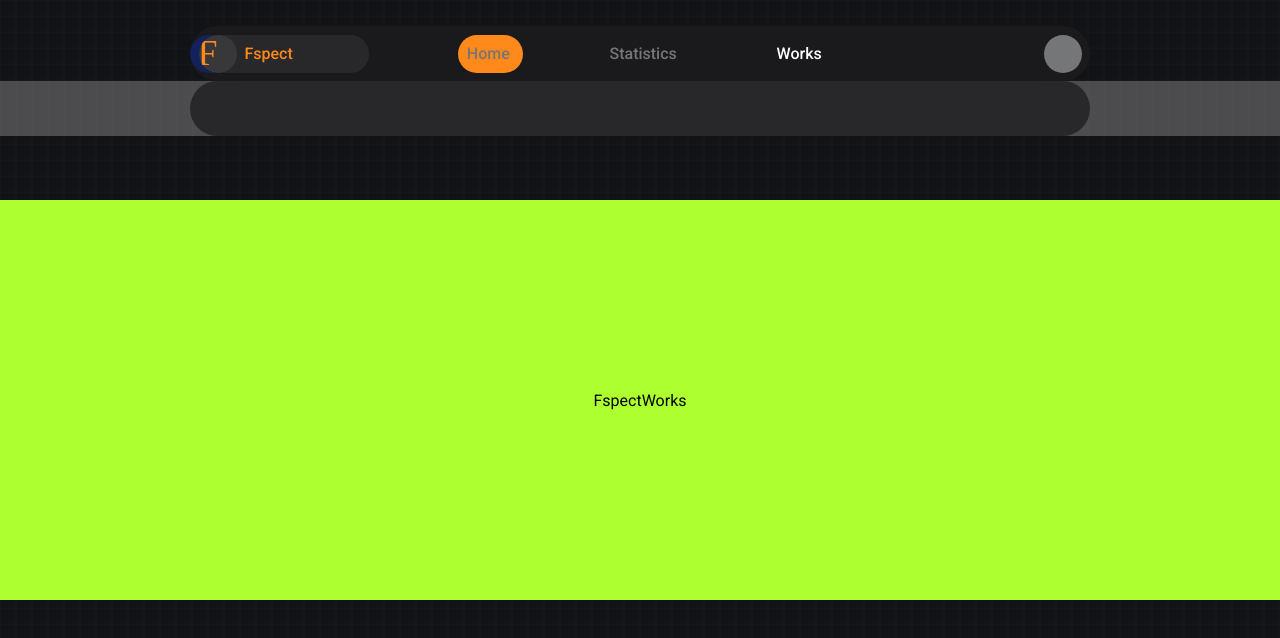
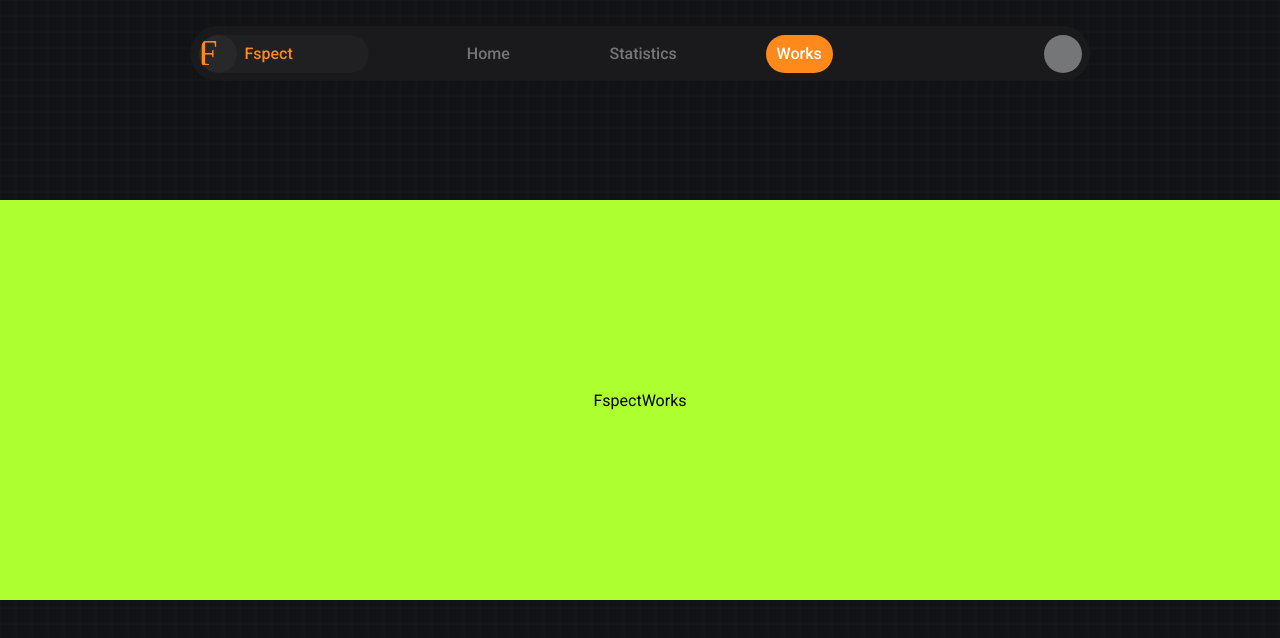
Before and after one commit to SeenLenz/SeenLenzSiteProtFr, a React (Create React App) app: page /Fspect/works in a window 1280 px wide. Shown: the top 638 px of the page. Built offline with nearby package versions, Linux system fonts and the light colour scheme.

Commit message:
somehow this shitpile kinda works actually

```diff
--- a/src/components/NavbarFinal.js
+++ b/src/components/NavbarFinal.js
@@ -14,12 +14,17 @@ import MusicPlayer from "../img/PPictures/MusicPlayer.svg";
 import { NavLink } from "react-router-dom";
 import { motion, Variants, spring, delay } from "framer-motion";
 import { AnimatePresence } from "framer-motion";
+import { useLocation } from "react-router-dom";
+import { navtreeContext } from "../App";
 
 export function NavbarFinal() {
+  const location = useLocation();
+  const [navTree, setnavTree] = useContext(navtreeContext);
   const [loggedIn, setloggedIn] = useContext(loginContext);
   const isMobile = useContext(mobileContext);
-  const [blobState, setblobState] = useState("home");
-  const [currentNav, setcurrentNav] = useState("home");
+  const [blobState, setblobState] = useState(
+    location.pathname.split("/").pop()
+  );
   const [blob_width, setBlob_Width] = useState(25);
   const [blob_left, setBlob_Left] = useState(0);
   const [subpage_height, setSubpage_Height] = useState(0);
@@ -28,39 +33,12 @@ export function NavbarFinal() {
   const [optionBottom, setoptionBottom] = useState(0);
   const [titleBottom, settitleBottom] = useState(0);
 
-  const navigationtree = {
-    Portfolio: {
-      to: "/Portfolio",
-      img: "../img/PPictures/Portfolio.svg",
-      title: "Portfolio",
-      active: false,
-      pages: [
-        ["Works", "/works"],
-        ["About me", "/aboutme"],
-        ["CV", "/cv"],
-      ],
-    },
-
-    Fspect: {
-      to: "/Fspect",
-      img: "../img/PPictures/Fspect.svg",
-      title: "Fspect",
-      active: false,
-      pages: [
-        ["Home", "/home"],
-        ["Stats", "/statistics"],
-        ["Api", "/api"],
-      ],
-    },
-  };
-
   const activeStyle = { color: "white" };
   let dropdownHeight = { height: dropdownHeightState };
 
   useLayoutEffect(() => {
     window.addEventListener("resize", (e) => {
-      let target = document.querySelector(`.${currentNav}`);
-      console.log(target);
+      let target = document.querySelector(`.${blobState}`);
       let blob = document.querySelector(`.blob`);
       setBlob_Left(
         Number(target.getBoundingClientRect().left) -
@@ -68,10 +46,13 @@ export function NavbarFinal() {
             .left
       );
     });
-  }, [currentNav]);
+  }, [blobState]);
 
   useLayoutEffect((e) => {
-    let target = document.querySelector(`.home`);
+    setblobState(`${location.pathname.split("/").pop()}`);
+    setblobState(`${location.pathname.split("/").pop()}`);
+    console.log(`.${blobState}`);
+    let target = document.querySelector(`.${blobState}`);
     setBlob_Left(
       Number(target.getBoundingClientRect().left) -
         document.querySelector(".f-navbar-desktop").getBoundingClientRect().left
@@ -81,7 +62,7 @@ export function NavbarFinal() {
   }, []);
 
   function EventSetBlob(e) {
-    setcurrentNav(`${e.target.classList[0]}`);
+    setblobState(`${e.target.classList[0]}`);
     let navbar = document
       .querySelector(".f-navbar-desktop")
       .getBoundingClientRect();
@@ -156,7 +137,7 @@ export function NavbarFinal() {
                 </NavLink>
                 <NavLink
                   to="/Fspect/statistics"
-                  className="features NavOption"
+                  className="statistics NavOption"
                   onClick={(e) => {
                     EventSetBlob(e);
                   }}
@@ -166,7 +147,7 @@ export function NavbarFinal() {
                 </NavLink>
                 <NavLink
                   to="/Fspect/works"
-                  className="api NavOption"
+                  className="works NavOption"
                   onClick={(e) => {
                     EventSetBlob(e);
                   }}
@@ -186,9 +167,21 @@ export function NavbarFinal() {
               )}
             </ul>
           </div>
+        </header>
+      )}
+      <div className="subpage-place">
+        <div className="buffer"></div>
         <motion.div
           animate={{ height: subpage_height }}
           className="subpage-navigation-dropdown"
+          onMouseLeave={(e) => {
+            setSubpage_Height(0);
+            setdropdownHeightState(38);
+          }}
+          onMouseEnter={(e) => {
+            setSubpage_Height(194.5);
+            setdropdownHeightState(249.5);
+          }}
         >
           <div
             className="subpage-navigation-option-container"
@@ -204,9 +197,7 @@ export function NavbarFinal() {
                   <div className="subpage-navigation-icon">
                     <img
                       className="PPicture"
-                        src={
-                          e.currentTarget.children[0].children[1].textContent
-                        }
+                      src={e.currentTarget.children[0].children[1].textContent}
                     ></img>
                   </div>
                   <div className="subpage-navigation-title">
@@ -224,9 +215,7 @@ export function NavbarFinal() {
               <div className="subpage-navigation-option-icon">
                 <img className="PPicture" src={MusicPlayer}></img>
               </div>
-                <div className="subpage-navigation-option-title">
-                  MusicPlayer
-                </div>
+              <div className="subpage-navigation-option-title">MusicPlayer</div>
             </motion.div>
           </div>
           <div className="subpage-navigation-option-container">
@@ -234,9 +223,7 @@ export function NavbarFinal() {
               <div className="subpage-navigation-option-icon">
                 <img className="PPicture" src={RstyJingle}></img>
               </div>
-                <div className="subpage-navigation-option-title">
-                  RstyJingle
-                </div>
+              <div className="subpage-navigation-option-title">RstyJingle</div>
             </div>
           </div>
           <div className="subpage-navigation-option-container">
@@ -256,10 +243,6 @@ export function NavbarFinal() {
             </div>
           </div>
         </motion.div>
-        </header>
-      )}
-      <div className="subpage-place">
-        <div className="subpage-place-wrapper"></div>
       </div>
     </>
   );
--- a/src/components/other/AnimatedPage.js
+++ b/src/components/other/AnimatedPage.js
@@ -1,9 +1,9 @@
 import { motion, variants } from "framer-motion";
 
 const asd = {
-  beginning: () => ({ y: window.innerHeight }),
-  middle: () => ({ y: 0 }),
-  end: () => ({ y: -window.innerHeight }),
+  beginning: () => ({ x: window.innerWidth }),
+  middle: () => ({ x: 0 }),
+  end: () => ({ x: -window.innerWidth }),
 };
 
 export function AnimatedPage({ children }) {
--- a/src/style/index.css
+++ b/src/style/index.css
@@ -13,6 +13,7 @@ body {
   --color-black: #121316;
   --color-light-black: #1d1e20;
   --color-dark-grey: #28282a;
+  --color-dark-grey-alpha: #28282a7d;
   --color-grey: #757678;
   --color-light-grey: #d0d0d0;
   --color-white: #e5e6e6;
@@ -160,48 +161,42 @@ body {
 }
 
 .App .subpage-place {
-  background-color: rgba(170, 170, 170, 0.385);
   width: 100%;
   height: 55px;
   position: fixed;
-  top: 81px;
+  top: 89.5px;
+  display: -webkit-box;
+  display: -ms-flexbox;
+  display: flex;
+  font-weight: 500;
 }
 
-.App .subpage-place .subpage-place-wrapper {
-  margin: auto;
+.App .subpage-place .buffer {
   height: 55px;
-  max-width: 900px;
-  border-radius: 50px;
-  position: relative;
-  font-weight: 500;
-  background-color: #1d1e20c3;
-  -webkit-backdrop-filter: blur(20px);
-          backdrop-filter: blur(20px);
-  color: var(--color-grey);
+  max-width: calc((100% - 900px) / 2);
+  -webkit-box-flex: 1;
+      -ms-flex-positive: 1;
+          flex-grow: 1;
 }
 
-.App header {
-  width: 100%;
-  height: 55px;
-  top: 26px;
-  padding: 0px 20px 0px 20px;
-  position: fixed;
+@media screen and (max-width: 940px) {
+  .App .subpage-place .buffer {
+    width: 20px;
+    max-width: 20px;
+  }
 }
 
-.App header .subpage-navigation-dropdown {
+.App .subpage-place .subpage-navigation-dropdown {
   width: 178.5px;
   height: 0;
   border-radius: 27.5px;
   -webkit-backdrop-filter: blur(20px);
           backdrop-filter: blur(20px);
   background-color: #1d1e20c3;
-  position: absolute;
-  top: 55px;
-  z-index: 0;
   overflow: hidden;
 }
 
-.App header .subpage-navigation-dropdown .subpage-navigation-option-container {
+.App .subpage-place .subpage-navigation-dropdown .subpage-navigation-option-container {
   overflow: hidden;
   height: 38px;
   border-radius: 27.5px;
@@ -210,7 +205,7 @@ body {
   position: relative;
 }
 
-.App header .subpage-navigation-dropdown .subpage-navigation-option-container .subpage-navigation-option {
+.App .subpage-place .subpage-navigation-dropdown .subpage-navigation-option-container .subpage-navigation-option {
   height: 38px;
   border-radius: 27.5px;
   display: -webkit-box;
@@ -224,14 +219,19 @@ body {
   cursor: pointer;
 }
 
-.App header .subpage-navigation-dropdown .subpage-navigation-option-container .subpage-navigation-option .subpage-navigation-option-icon {
+.App .subpage-place .subpage-navigation-dropdown .subpage-navigation-option-container .subpage-navigation-option .subpage-navigation-option-icon {
   width: 38px;
   height: 38px;
   border-radius: 27.5px;
-  background-color: rgba(172, 172, 172, 0.47);
+  background-color: rgba(156, 156, 156, 0.104);
 }
 
-.App header .subpage-navigation-dropdown .subpage-navigation-option-container .subpage-navigation-option .subpage-navigation-option-title {
+.App .subpage-place .subpage-navigation-dropdown .subpage-navigation-option-container .subpage-navigation-option .subpage-navigation-option-icon img {
+  width: 38px;
+  height: 38px;
+}
+
+.App .subpage-place .subpage-navigation-dropdown .subpage-navigation-option-container .subpage-navigation-option .subpage-navigation-option-title {
   -webkit-box-flex: 1;
       -ms-flex-positive: 1;
           flex-grow: 1;
@@ -245,6 +245,16 @@ body {
       -ms-flex-pack: start;
           justify-content: flex-start;
   padding-left: 8px;
+  color: var(--color-grey);
+}
+
+.App header {
+  width: 100%;
+  height: 55px;
+  top: 26px;
+  padding: 0px 20px 0px 20px;
+  position: fixed;
+  font-weight: 500;
 }
 
 .App header .account-action ul {
@@ -303,7 +313,6 @@ body {
   max-width: 900px;
   border-radius: 50px;
   position: relative;
-  font-weight: 500;
   background-color: var(--color-light-black);
   color: var(--color-grey);
 }
@@ -405,7 +414,6 @@ body {
   position: absolute;
   z-index: 12;
   border-radius: 27.5px;
-  background-color: rgba(0, 51, 255, 0.282);
   top: 8.5px;
 }
 
@@ -422,7 +430,7 @@ body {
       -ms-flex-pack: justify;
           justify-content: space-between;
   overflow: hidden;
-  background-color: var(--color-dark-grey);
+  background-color: var(--color-dark-grey-alpha);
 }
 
 .App header .f-navbar-desktop .subpage-collisionbox .subpage-navigation .subpage-navigation-container {
@@ -439,7 +447,7 @@ body {
 }
 
 .App header .f-navbar-desktop .subpage-collisionbox .subpage-navigation .subpage-navigation-container .subpage-navigation-icon {
-  background-color: rgba(172, 172, 172, 0.123);
+  background-color: rgba(156, 156, 156, 0.067);
   width: 38px;
   height: 38px;
   border-radius: 27.5px;
--- a/src/style/index.scss
+++ b/src/style/index.scss
@@ -14,6 +14,7 @@ body {
   --color-black: #121316;
   --color-light-black: #1d1e20;
   --color-dark-grey: #28282a;
+  --color-dark-grey-alpha: #28282a7d;
   --color-grey: #757678;
   --color-light-grey: #d0d0d0;
   --color-white: #e5e6e6;
@@ -117,43 +118,33 @@ body {
       align-items: center;
     }
   }
+
   .subpage-place {
-    background-color: rgba(170, 170, 170, 0.385);
     width: 100%;
     height: 55px;
     position: fixed;
-    top: 81px;
-
-    .subpage-place-wrapper {
-      margin: auto;
+    top: 89.5px;
+    display: flex;
+    font-weight: 500;
+    .buffer {
       height: 55px;
-      max-width: 900px;
-      border-radius: 50px;
-      position: relative;
-      font-weight: 500;
-      background-color: #1d1e20c3;
-      backdrop-filter: blur(20px);
-      color: var(--color-grey);
+      max-width: calc((100% - 900px) / 2);
+      flex-grow: 1;
     }
-  }
-
-  header {
-    width: 100%;
-    height: 55px;
-    top: 26px;
-    padding: 0px 20px 0px 20px;
-    position: fixed;
-
+    @media screen and (max-width: 940px) {
+      .buffer {
+        width: 20px;
+        max-width: 20px;
+      }
+    }
     .subpage-navigation-dropdown {
       width: 178.5px;
       height: 0;
       border-radius: 27.5px;
       backdrop-filter: blur(20px);
       background-color: #1d1e20c3;
-      position: absolute;
-      top: 55px;
-      z-index: 0;
       overflow: hidden;
+
       .subpage-navigation-option-container {
         overflow: hidden;
         height: 38px;
@@ -175,7 +166,11 @@ body {
             width: 38px;
             height: 38px;
             border-radius: 27.5px;
-            background-color: rgba(172, 172, 172, 0.47);
+            background-color: rgba(156, 156, 156, 0.104);
+            img {
+              width: 38px;
+              height: 38px;
+            }
           }
 
           .subpage-navigation-option-title {
@@ -184,11 +179,20 @@ body {
             align-items: center;
             justify-content: flex-start;
             padding-left: 8px;
+            color: var(--color-grey);
           }
         }
       }
     }
+  }
 
+  header {
+    width: 100%;
+    height: 55px;
+    top: 26px;
+    padding: 0px 20px 0px 20px;
+    position: fixed;
+    font-weight: 500;
     .account-action {
       ul {
         padding: 0px;
@@ -236,7 +240,7 @@ body {
       max-width: 900px;
       border-radius: 50px;
       position: relative;
-      font-weight: 500;
+
       background-color: var(--color-light-black);
       color: var(--color-grey);
 
@@ -322,7 +326,6 @@ body {
         position: absolute;
         z-index: 12;
         border-radius: 27.5px;
-        background-color: rgba(0, 51, 255, 0.282);
         top: 8.5px;
 
         .subpage-navigation {
@@ -335,7 +338,7 @@ body {
 
           justify-content: space-between;
           overflow: hidden;
-          background-color: var(--color-dark-grey);
+          background-color: var(--color-dark-grey-alpha);
 
           .subpage-navigation-container {
             position: absolute;
@@ -346,7 +349,7 @@ body {
             justify-content: space-between;
 
             .subpage-navigation-icon {
-              background-color: rgba(172, 172, 172, 0.123);
+              background-color: rgba(156, 156, 156, 0.067);
               width: 38px;
               height: 38px;
               border-radius: 27.5px;
```
Also changed, not shown: src/App.js (+67 -0 lines), 1 other file (tests, documents, lock files or other folders). Lines whose indentation alone changed are shown as unchanged.
